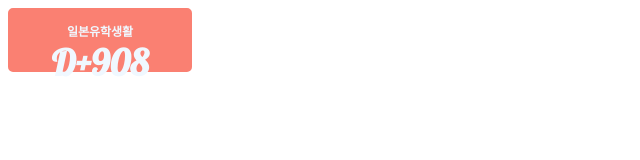
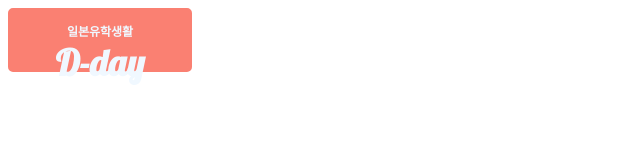
Before and after one commit to jiseonk/D-day-Widget, a plain HTML site: page index.html in a window 1280 px wide. Shown: the full height of the page, 0-640 px from the left. Drawn offline with Linux system fonts and the light colour scheme.

Commit message:
Make code showing dday

```diff
--- a/index.html
+++ b/index.html
@@ -31,6 +31,7 @@
 
             font-family: 'Nanum Gothic', sans-serif;
         }
+
     </style>
 </head>
 <body>
@@ -38,28 +39,31 @@
         <p>일본유학생활</p>
         <script>
             //When is D-day?
-            let day = new Date("2018-03-26");
-            let today = new Date();
-            let temp = 24*60*60*1000;
-
+            let dday = new Date("September 18, 2020 00:00:00").getTime();
+            let today = new Date().getTime();
 
             // Calculate Dday
-            let dday = (today - day)/temp;
+            let tmp = 24*60*60*1000;
+            let ddayCount = (today - dday)/tmp;
 
             let mathSymbol;
-            if(dday>0){
-                mathSymbol = '+';
-                dday = Math.ceil(dday);
-            }
-            else if(dday<0){
+            if(ddayCount>0){
+                ddayCount = Math.ceil(ddayCount);
+                if(ddayCount === 1){
+                    mathSymbol = '-';
+                    ddayCount = 'day';
+                } else {
+                    mathSymbol = '+';
+                }
+            } else if(ddayCount<0){
                 mathSymbol = '';
-                dday = Math.round(dday);
+                ddayCount = Math.floor(ddayCount);
             }
             //Dday 당일은 어떻게 처리하지??
 
             let space=' ';
 
-            document.write(`D${mathSymbol}${dday}`);
+            document.write(`D${mathSymbol}${ddayCount}`);
         </script>
     </div>
 </body>
```
